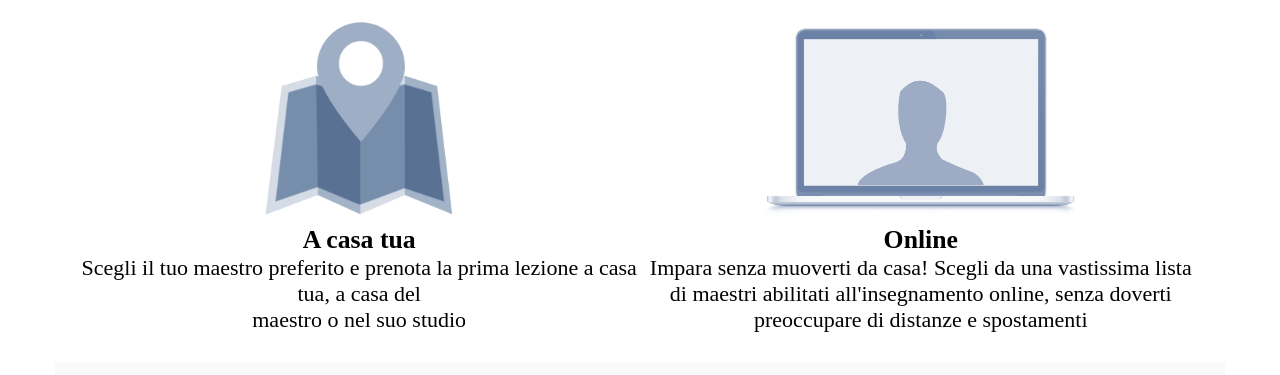
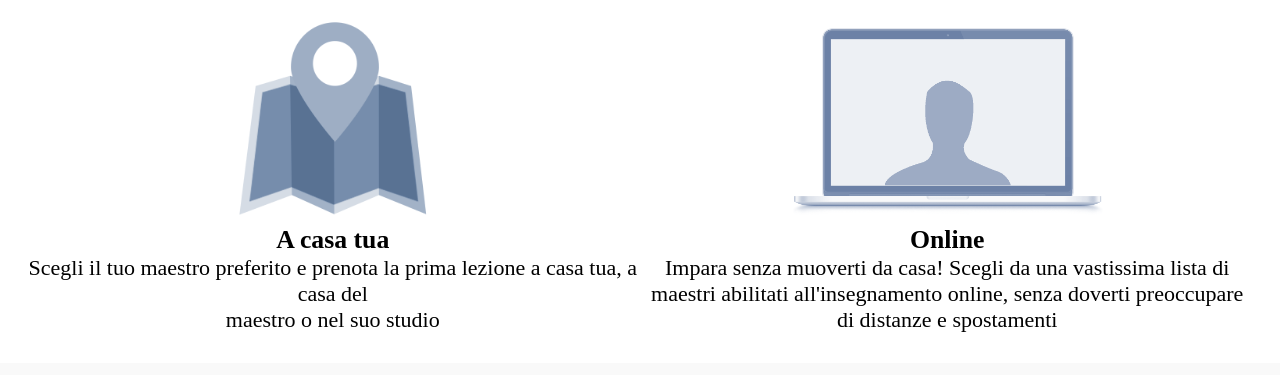
Before and after one commit to benigni-alessandro/html-css-resp-wannabe-12bool, a plain HTML site: page index.html in a window 1280 px wide. Shown: the part 72-447 px from the top of the page. Drawn offline with Linux system fonts and the light colour scheme.

Commit message:
1 change

```diff
--- a/css/master.css
+++ b/css/master.css
@@ -181,6 +181,9 @@
     padding-top: 20px;
     padding-bottom: 20px;
   }
+  .container{
+    max-width: none;
+  }
   #lezioni.container{
     width: 100%;
     background-color: white;
```
